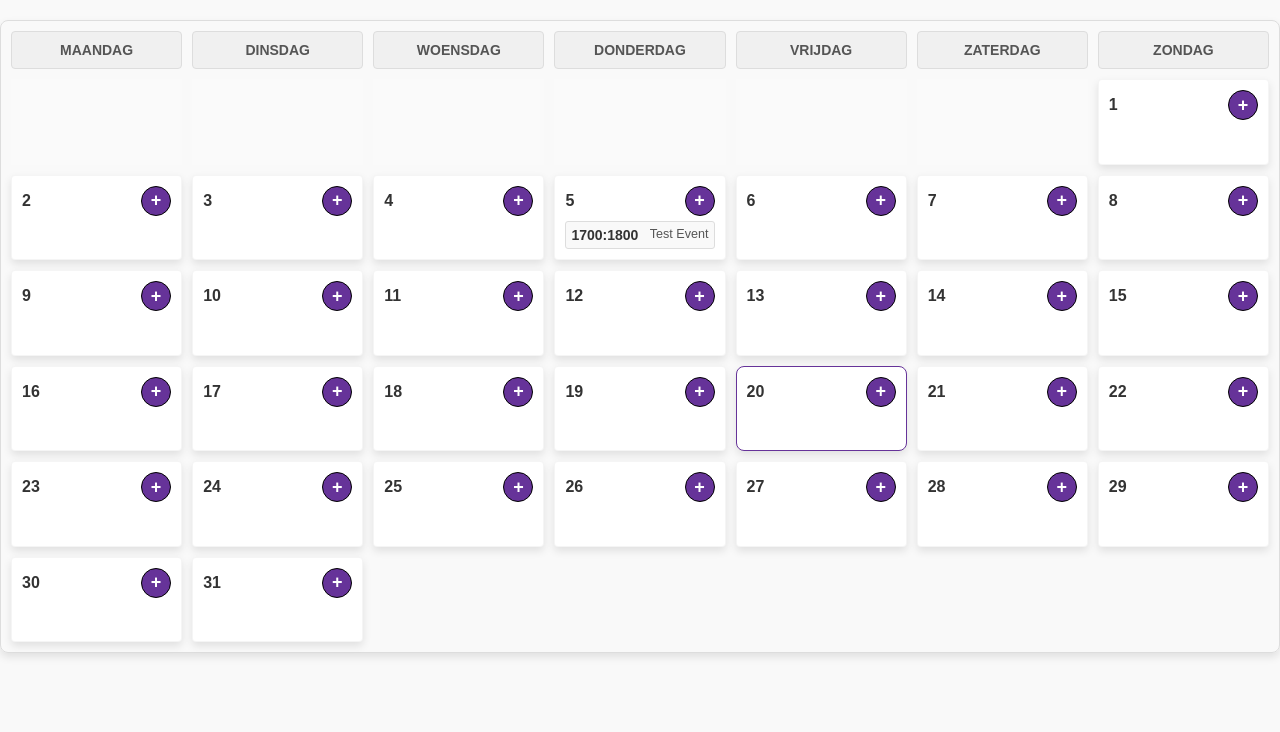
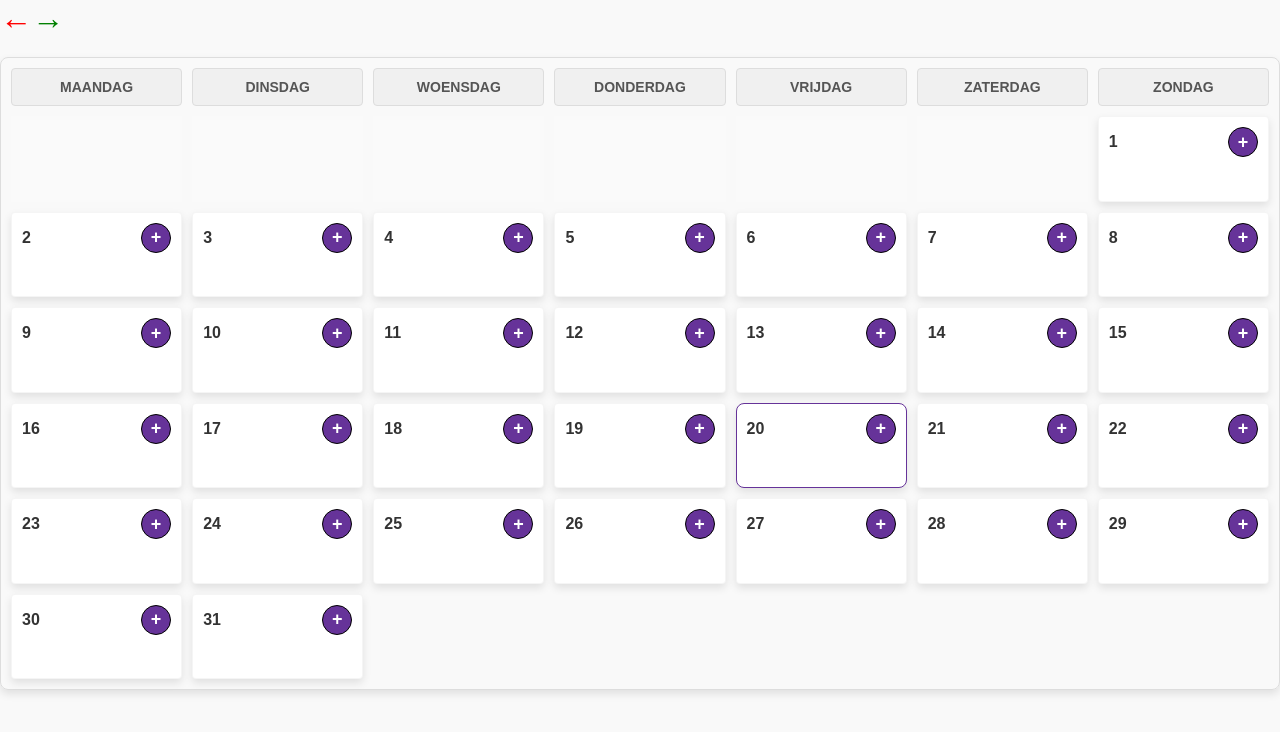
Before and after one commit to thomasbrasp/planner, a plain HTML site: page index.html in a window 1280 px wide. Drawn offline with Linux system fonts and the light colour scheme.

Commit message:
Refactor calendar logic, UX improvements, and cleanup.
Updated calendar generation logic to include navigation buttons for month switching and refined event handling. Improved UX by restructuring the DOM and adding sorting. Removed test data, optimized container clearing, and renamed `learning.js` to `dump.js` for clarity.

```diff
--- a/css/style.css
+++ b/css/style.css
@@ -1,11 +1,24 @@
 body {
     height: 100vh;
+
 }
 
 #calendar {
-    max-width: 100%;
+    max-width: 100vw;
     height: 100%;
     margin: 20px auto;
+
+    /*display: flex;*/
+    /*flex-wrap: wrap;*/
+    /*justify-content: space-between;*/
+    /*gap: 10px;*/
+
+    /*!* Each child will take approximately 1/7th of the container width *!*/
+
+    /*& > * {*/
+    /*    flex: 1 1 calc(100% / 7);*/
+    /*}*/
+
     display: grid;
     grid-template-rows: auto 1fr;
     grid-template-columns: repeat(7, 1fr);
@@ -93,9 +106,8 @@ body {
     }
 
 
+}
 
-
-}
 .filler {
 
     background-color: rgba(255, 255, 255, 0.14);
@@ -105,11 +117,13 @@ body {
 .event {
     border: 1px solid black;
 }
+
 .event-time {
     display: flex;
 }
 
 #calendar {
+
 }
 
 .day-grid {
@@ -137,10 +151,23 @@ body {
     border-radius: 3px;
     background-color: #f9f9f9;
 }
+
 .event-time {
     font-weight: bold;
 }
+
 .event-summary {
+
     font-size: 0.9em;
     color: #555;
 }
+
+.navigation-container {
+    font-size: 2rem;
+    .prev-button {
+        color: red;
+    }
+    .next-button {
+        color: green;
+    }
+}
--- a/events.json
+++ b/events.json
@@ -1,10 +1,3 @@
 [
-  {
-    "uid": "UID1734711485057",
-    "date": "20241205",
-    "startHour": "1700",
-    "endHour": "1800",
-    "summary": "Test Event",
-    "description": "t"
-  }
+
 ]
--- a/scripts/index.js
+++ b/scripts/index.js
@@ -26,12 +26,15 @@ const addEvent = (uid, date, startHour, endHour, summary, description) => {
         description: description,
     };
     items.push(newEvent);
-    console.log(JSON.stringify(items));
+    printEvents();
 
     return items;
 } //add events to items
+
 const printEvents = () => {
+    console.clear();
     console.log(JSON.stringify(items))
+    navigator.clipboard.writeText(JSON.stringify(items));
 }; //prints all events into log
 
 const fetchItems = async () => {
@@ -44,12 +47,15 @@ const fetchItems = async () => {
 }
 
 const fillCalender = () => {
-    const goodbye =  document.getElementsByClassName('event')
-    for (let goodbyeElement of goodbye) {
-        goodbyeElement.parentNode.removeChild(goodbyeElement);
+
+    document.querySelectorAll('.day-events-container').forEach(container => {
+        container.innerHTML = ""; // Fully clear each container
+    });
+    items.sort((a, b) => a.startHour.localeCompare(b.startHour)).forEach(item => {
+        const x = document.getElementById(item.date);
+        if (!x) {
+            return;
         }
-    items.forEach(item => {
-        const x = document.getElementById(item.date);
         console.log(x)
         // Create the event element
 
@@ -86,7 +92,6 @@ const fillCalender = () => {
             items[index] = event;
             fillCalender()
         });
-
         eventEndHour.addEventListener('click', e => {
             const event = items.find(item => item.uid + '-end' === e.target.id);
             const index = items.indexOf(event)
@@ -103,11 +108,83 @@ const fillCalender = () => {
             items[index] = event;
             fillCalender()
         });
+        printEvents();
 
     })
 }
 
+const generateCalendar = async (year = new Date().getFullYear(), month = new Date().getMonth()) => {
 
+    //CLEAR PREVIOUS CONTENT + WRITE HEADER + LOGICAL PART OF GETTING THE AMOUNT OF DAYS RIGHT
+    const calendar = document.getElementById("calendar");
+    calendar.innerHTML = ""; // Clear any previous content
+
+
+// Add buttons for navigating the calendar
+    const navigationContainer = createElement('div', 'navigation-container');
+
+// Create "Previous Month" button
+    const prevButton = createElement('button', 'prev-button', '←');
+    prevButton.id = 'prev-month';
+    navigationContainer.appendChild(prevButton);
+
+// Create "Next Month" button
+    const nextButton = createElement('button', 'next-button', '→');
+    nextButton.id = 'next-month';
+    navigationContainer.appendChild(nextButton);
+
+// Append navigation buttons to the calendar
+    calendar.parentElement.insertBefore(navigationContainer, calendar);
+
+    headersWeekDays.forEach(day => {
+        const headerDiv = createElement("header", "header", day);
+        calendar.appendChild(headerDiv);
+    }); //HEADERS FOR CALENDAR
+
+    // Get the first day of the month and total days in the month
+    const firstDay = new Date(year, month, 0).getDay();
+    const daysInMonth = new Date(year, month + 1, 0).getDate();
+
+    // Get today's date
+    const today = new Date();
+    const isCurrentMonth = today.getFullYear() === year && today.getMonth() === month;
+    const currentDate = today.getDate();
+
+    // Add blank spaces for days before the first day
+    for (let i = 0; i < firstDay; i++) {
+        const blank = document.createElement("div");
+        blank.classList.add('filler');
+        calendar.appendChild(blank);
+    }
+
+    // Add the days of the month
+    for (let day = 1; day <= daysInMonth; day++) {
+        const dayRaster = createElement('div', 'day-grandparent');
+        const dayHeader = createElement('div', 'day-header');
+        const dayDate = createElement('div', 'day-date', `${day}`);
+        const addEventButton = createElement('button', 'add-event-button', '+')
+        dayHeader.appendChild(dayDate)
+        dayHeader.appendChild(addEventButton)
+        const dayEventsContainer = createElement('div', 'day-events-container');
+        dayEventsContainer.id = `${year}${month+1}${day < 10 ? "0" + day : day}`;
+
+        dayRaster.appendChild(dayHeader)
+        dayRaster.appendChild(dayEventsContainer)
+
+
+        if (isCurrentMonth && day === currentDate) {
+            dayRaster.classList.add("today-highlight"); // Add highlight class
+        }
+        calendar.appendChild(dayRaster);
+    }
+}
+generateCalendar(); // Default is current date, optional parameters are (year, month (0 indexed))
+fetchItems().then(() => {
+    fillCalender();
+});
+
+const addEventButton = () =>
+{
     document.querySelectorAll('.add-event-button').forEach(button => {
         button.addEventListener('click', () => {
             const dateSelected = button.parentElement.querySelector('.day-date').textContent;
@@ -116,6 +193,9 @@ document.querySelectorAll('.add-event-button').forEach(button => {
             const year = new Date().getFullYear();
             const month = new Date().getMonth();
 
+
+
+
             const startTime = prompt("Enter start time in HH:MM format (e.g., 13:00):");
             if (!startTime) return; // Exit if 'Cancel' is pressed
 
@@ -123,10 +203,10 @@ document.querySelectorAll('.add-event-button').forEach(button => {
             if (!endTime) return;
 
             const summary = prompt("Enter event summary:");
-        if (!summary) return;
+            // if (!summary) return;
 
             const description = prompt("Enter event description:");
-        if (!description) return;
+            // if (!description) return;
 
             // Add the event to the `items` array
             const formattedDate = `${String(year)}${String(month + 1).padStart(2, '0')}${String(dateSelected).padStart(2, '0')}`;
@@ -139,25 +219,11 @@ document.querySelectorAll('.add-event-button').forEach(button => {
                 summary,
                 description
             );
-
-        // Create the event element
-        const eventDiv = createElement('div', 'event');
-        eventDiv.id = uID;
-
-        const eventTime = createElement('div', 'event-time', `${startTime} - ${endTime}`);
-        const eventSummary = createElement('div', 'event-summary', summary);
-
-        eventDiv.appendChild(eventTime);
-        eventDiv.appendChild(eventSummary);
-
-        // Append the event to the correct day's event container
-        dayContainer.appendChild(eventDiv);
-        eventDiv.addEventListener('click', e => {
-            console.log(e.target)
+            fillCalender();
         });
     });
-}); //add event listener to the add event button
-
+}//add event listener to the add event button
+addEventButton();
 
 
 
@@ -212,58 +278,3 @@ document.querySelectorAll('.add-event-button').forEach(button => {
 //         });
 //     });
 // }
-
-
-
-
-const generateCalendar = async (year = new Date().getFullYear(), month = new Date().getMonth()) => {
-    //CLEAR PREVIOUS CONTENT + WRITE HEADER + LOGICAL PART OF GETTING THE AMOUNT OF DAYS RIGHT
-    const calendar = document.getElementById("calendar");
-    calendar.innerHTML = ""; // Clear any previous content
-
-    headersWeekDays.forEach(day => {
-        const headerDiv = createElement("header", "header", day);
-        calendar.appendChild(headerDiv);
-    }); //HEADERS FOR CALENDAR
-
-    // Get the first day of the month and total days in the month
-    const firstDay = new Date(year, month, 0).getDay();
-    const daysInMonth = new Date(year, month + 1, 0).getDate();
-
-    // Get today's date
-    const today = new Date();
-    const isCurrentMonth = today.getFullYear() === year && today.getMonth() === month;
-    const currentDate = today.getDate();
-
-    // Add blank spaces for days before the first day
-    for (let i = 0; i < firstDay; i++) {
-        const blank = document.createElement("div");
-        blank.classList.add('filler');
-        calendar.appendChild(blank);
-    }
-
-    // Add the days of the month
-    for (let day = 1; day <= daysInMonth; day++) {
-        const dayRaster = createElement('div', 'day-grandparent');
-        const dayHeader = createElement('div', 'day-header');
-        const dayDate = createElement('div', 'day-date', `${day}`);
-        const addEventButton = createElement('button', 'add-event-button', '+')
-        dayHeader.appendChild(dayDate)
-        dayHeader.appendChild(addEventButton)
-        const dayEventsContainer = createElement('div', 'day-events-container');
-        dayEventsContainer.id = `${year}${month+1}${day < 10 ? "0" + day : day}`;
-
-        dayRaster.appendChild(dayHeader)
-        dayRaster.appendChild(dayEventsContainer)
-
-
-        if (isCurrentMonth && day === currentDate) {
-            dayRaster.classList.add("today-highlight"); // Add highlight class
-        }
-        calendar.appendChild(dayRaster);
-    }
-}
-generateCalendar(); // Default is current date, optional parameters are (year, month (0 indexed))
-fetchItems().then(() => {
-    fillCalender();
-});
```
Also changed, not shown: scripts/dump.js (line endings or trailing spaces). Lines whose indentation alone changed are shown as unchanged.
